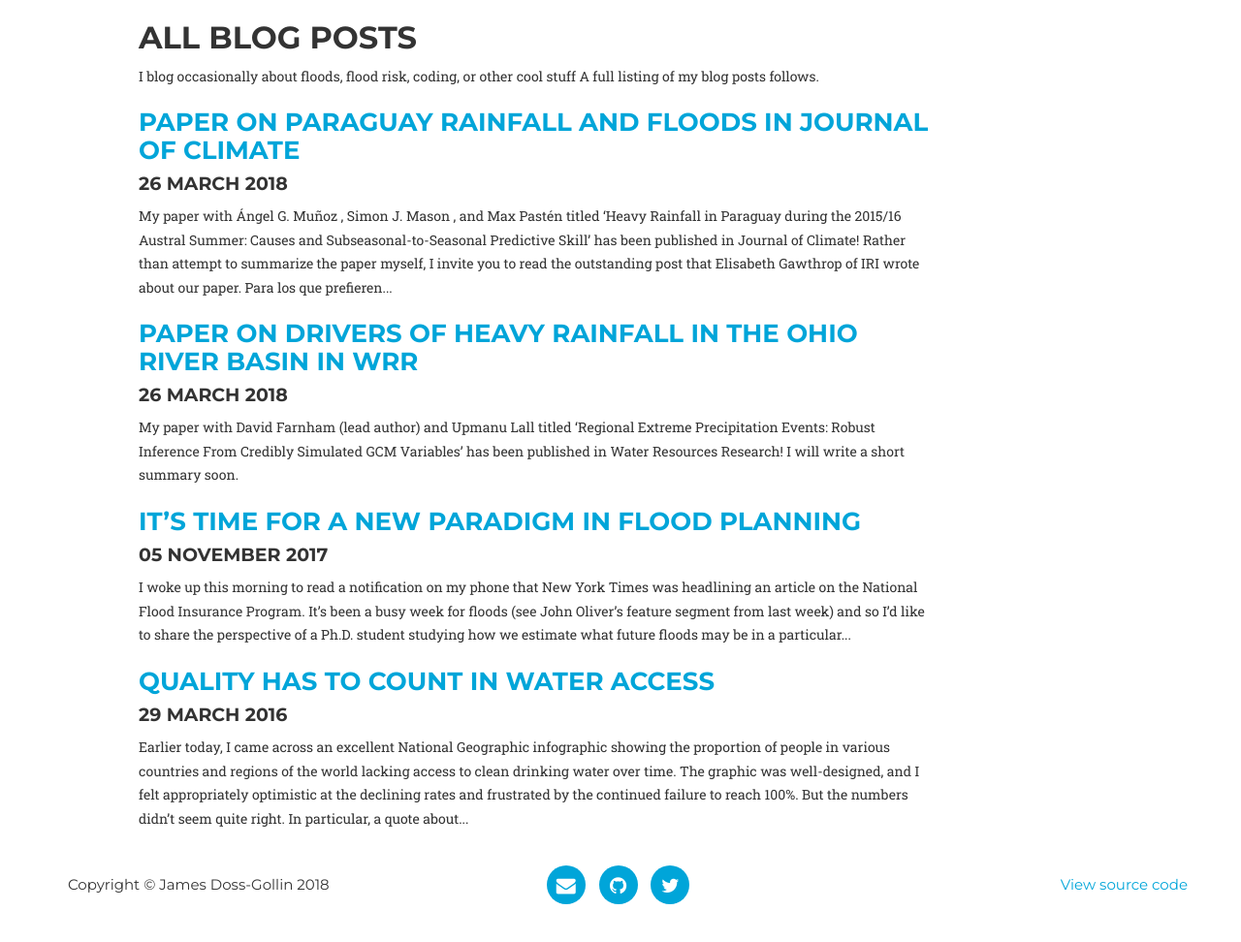
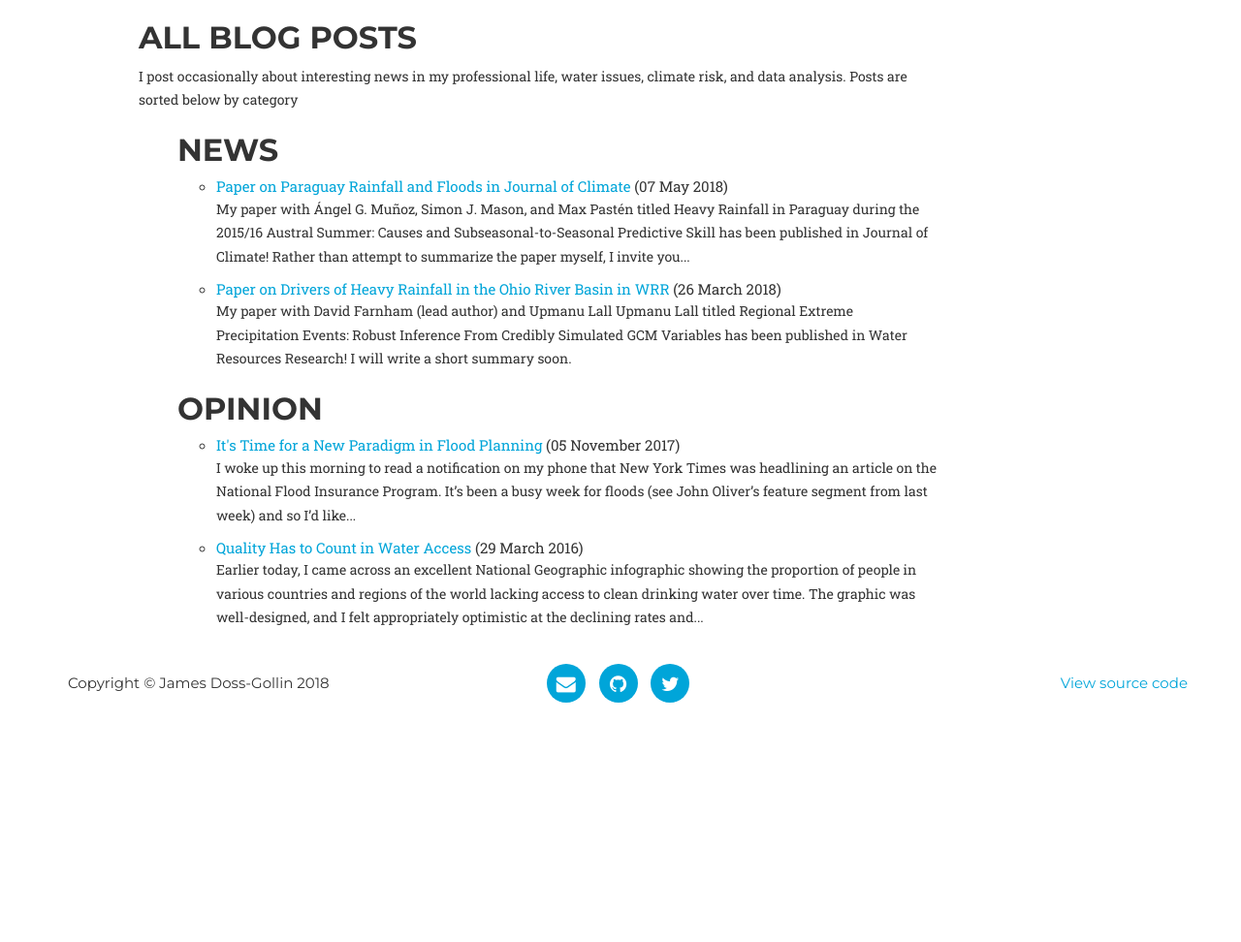
Before and after one commit to jdossgollin/blog, a Jekyll site: the page built from blog_list.md, in a window 1280 px wide and 1128 px high. Shown: the part 150-1122 px from the top of the window at 97% size. Built offline with Jekyll 4.4.1, drawn with Linux system fonts in a browser that asks for light colours; nearby versions of some CDN libraries; some web fonts are replaced; library files that are not in the unit come from our copies; comment, search, counter and statistics services are not loaded.

Commit message:
New blog list

```diff
--- a/_layouts/post.html
+++ b/_layouts/post.html
@@ -15,7 +15,9 @@
                 {% if page.subtitle %}
                     <h3 class="section-subheading text-muted text-left">{{ page.subtitle }}</h3>
                 {% endif %}
+                {% if page.date %}
                 <h4 class="section-subheading text-muted text-left">{{ page.date | date: "%d %B %Y" }}</h3>
+                {% endif %}
             </div>
         </div>
         <div class="row">
--- a/_posts/2018-03-26-Ohio-Floods-WRR.md
+++ b/_posts/2018-03-26-Ohio-Floods-WRR.md
@@ -1,19 +1,12 @@
 ---
-title: "Paper on Drivers of Heavy Rainfall in the Ohio River Basin in WRR"
-author: "James Doss-Gollin"
-date: "2018-03-26"
 layout: post
+title: Paper on Drivers of Heavy Rainfall in the Ohio River Basin in WRR
+date: 2018-03-26
+category: news
+author: James
 ---
 
-My paper with
-<a href='http://www.davidjfarnham.com/' target='_blank'>
-David Farnham
-</a> (lead author) and
-<a href='http://www.columbia.edu/~ula2/' target='_blank'>
-Upmanu Lall
-</a> titled
-<a href='https://agupubs.onlinelibrary.wiley.com/doi/abs/10.1002/2017WR021318' target='_blank'>
-'Regional Extreme Precipitation Events: Robust Inference From Credibly Simulated GCM Variables'
-</a> has been published in Water Resources Research!
+My paper with [David Farnham](http://www.davidjfarnham.com/){:target="_blank"} (lead author) and [Upmanu Lall](http://www.columbia.edu/~ula2/){:target="_blank"}
+Upmanu Lall titled [Regional Extreme Precipitation Events: Robust Inference From Credibly Simulated GCM Variables](https://agupubs.onlinelibrary.wiley.com/doi/abs/10.1002/2017WR021318){:target="_blank"} has been published in Water Resources Research!
 
 I will write a short summary soon.
--- a/blog_list.md
+++ b/blog_list.md
@@ -4,15 +4,39 @@ permalink: /allposts/
 title: All Blog Posts
 ---
 
-I blog occasionally about floods, flood risk, coding, or other cool stuff
-A full listing of my blog posts follows.
+I post occasionally about interesting news in my professional life, water issues, climate risk, and data analysis.
+Posts are sorted below by category
 
-{% for post in site.posts %}
+<ul id="archive">
+{% capture site_cats %}{% for cat in site.categories %}{{ cat | first }}{% unless forloop.last %},{% endunless %}{% endfor %}{% endcapture %}
+{% assign cats_list = site_cats | split:',' | sort %}
 
-### [{{post.title}}]({{ site.baseurl }}{{ post.url }})
-#### {{post.date | date: "%d %B %Y"}}
-<p>
-    {{ post.content | strip_html | truncatewords: 65 }}
-</p>
+{% for item in (0..site.categories.size) %}
+    {% unless forloop.last %}
+    {% capture this_word %}{{ cats_list[item] | strip_newlines }}{% endcapture %}
+        <article>
+            <h2 id="{{ this_word }}" class="tag-heading">
+                {{ this_word }}
+            </h2>
+            <ul id="archive">
+                {% for post in site.categories[this_word] %}
+                    {% if post.title != null %}
+                        <li>
+                            <a href="{{ site.baseurl }}{{ post.url }}" title="{{ post.title }}">
+                                {{ post.title }}
+                            </a> ({{post.date | date: "%d %B %Y"}})
+                            <p>
+                            {{ post.content | strip_html | truncatewords: 45 }}
+                            </p>
+                        </li>
+                    {% endif %}
+                {% endfor %}
+            </ul>
+        </article>
+    {% endunless %}
+{% endfor %}
+</ul>
 
-{% endfor %}
+<!--[{{post.title}}]({{ site.baseurl }}{{ post.url }})
+____
+-->
```
Also changed, not shown: _posts/2016-03-29-quality-counts.md (+5 -4 lines), _posts/2017-11-05-re-nyt-nfip.md (+7 -6 lines), _posts/2018-05-07-Paraguay-Floods.md (+7 -28 lines).
